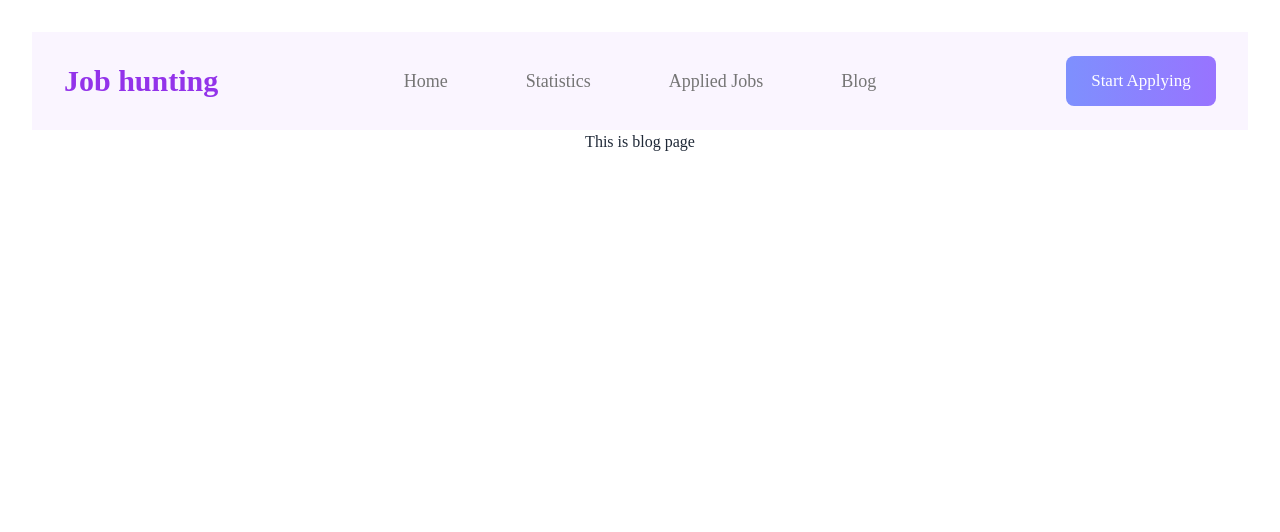
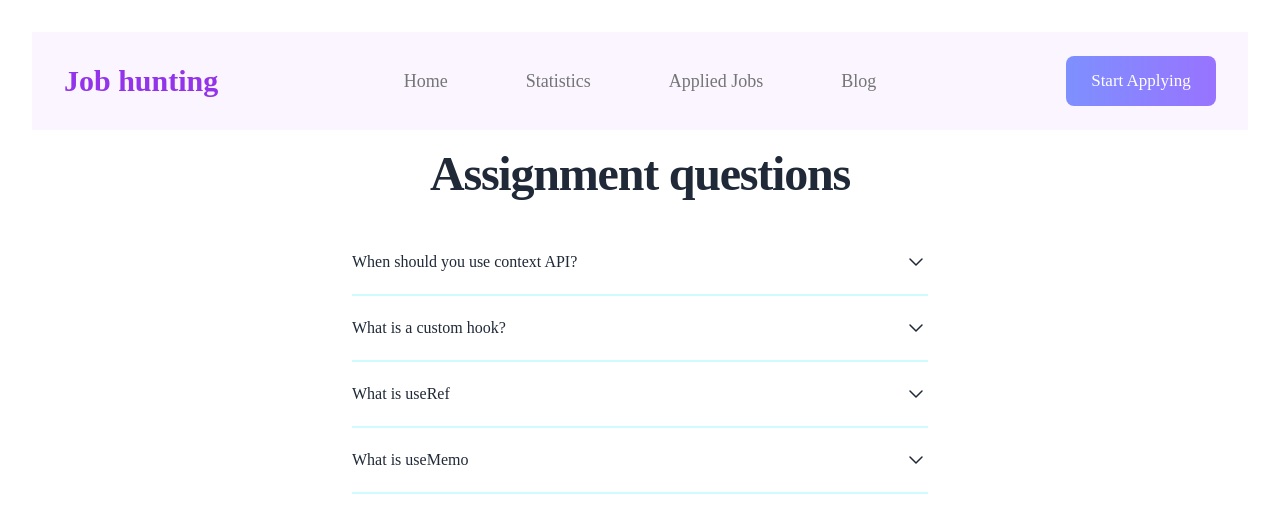
Before and after one commit to FowziaSultana/JobHunting, a React (Vite) app: page /Blog in a window 1280 px wide. Shown: the top 532 px of the page. Built offline with nearby package versions, Linux system fonts and the light colour scheme.

Commit message:
added stastics and blog

```diff
--- a/package.json
+++ b/package.json
@@ -17,6 +17,7 @@
     "react": "^18.2.0",
     "react-dom": "^18.2.0",
     "react-router-dom": "^6.10.0",
+    "recharts": "^2.5.0",
     "sort-by": "^1.2.0",
     "sweetalert2": "^11.7.3"
   },
--- a/src/Components/Blog/Blog.jsx
+++ b/src/Components/Blog/Blog.jsx
@@ -3,7 +3,128 @@ import React from "react";
 const Blog = () => {
   return (
     <div>
-      <h1>This is blog page</h1>
+      <div className="max-w-screen-xl mx-auto px-5 bg-white min-h-sceen">
+        <h2 className="font-bold text-5xl mt-5 tracking-tight text-center">
+          Assignment questions
+        </h2>
+
+        <div className="grid max-w-xl mx-auto mt-8">
+          <div className="py-5 border-b-2 border-cyan-100">
+            <details className="group">
+              <summary className="flex justify-between items-center font-medium cursor-pointer list-none">
+                <span>When should you use context API?</span>
+                <span className="transition group-open:rotate-180">
+                  <svg
+                    fill="none"
+                    height="24"
+                    shape-rendering="geometricPrecision"
+                    stroke="currentColor"
+                    stroke-linecap="round"
+                    stroke-linejoin="round"
+                    stroke-width="1.5"
+                    viewBox="0 0 24 24"
+                    width="24"
+                  >
+                    <path d="M6 9l6 6 6-6"></path>
+                  </svg>
+                </span>
+              </summary>
+              <p className="text-neutral-600 mt-3 group-open:animate-fadeIn">
+                One should use Context API in React when it is needed to pass
+                data through multiple levels of the component tree without the
+                need for prop drilling.Context API can also be useful when you
+                have a large number of components that need to access shared
+                data, such as a theme or user authentication state.
+              </p>
+            </details>
+          </div>
+          <div className="py-5 border-b-2 border-cyan-100">
+            <details className="group">
+              <summary className="flex justify-between items-center font-medium cursor-pointer list-none">
+                <span>What is a custom hook?</span>
+                <span className="transition group-open:rotate-180">
+                  <svg
+                    fill="none"
+                    height="24"
+                    shape-rendering="geometricPrecision"
+                    stroke="currentColor"
+                    stroke-linecap="round"
+                    stroke-linejoin="round"
+                    stroke-width="1.5"
+                    viewBox="0 0 24 24"
+                    width="24"
+                  >
+                    <path d="M6 9l6 6 6-6"></path>
+                  </svg>
+                </span>
+              </summary>
+              <p className="text-neutral-600 mt-3 group-open:animate-fadeIn">
+                A custom hook is a JavaScript function that uses one or more
+                built-in React hooks to encapsulate reusable logic that can be
+                shared across multiple components. Custom hooks help to abstract
+                away complex logic and improve code reusability and organization
+                in React applications.
+              </p>
+            </details>
+          </div>
+          <div className="py-5 border-b-2 border-cyan-100">
+            <details className="group">
+              <summary className="flex justify-between items-center font-medium cursor-pointer list-none">
+                <span> What is useRef</span>
+                <span className="transition group-open:rotate-180">
+                  <svg
+                    fill="none"
+                    height="24"
+                    shape-rendering="geometricPrecision"
+                    stroke="currentColor"
+                    stroke-linecap="round"
+                    stroke-linejoin="round"
+                    stroke-width="1.5"
+                    viewBox="0 0 24 24"
+                    width="24"
+                  >
+                    <path d="M6 9l6 6 6-6"></path>
+                  </svg>
+                </span>
+              </summary>
+              <p className="text-neutral-600 mt-3 group-open:animate-fadeIn">
+                useRef is a React hook that provides a way to store mutable
+                values that persist across renders. It returns a mutable ref
+                object, which can be used to access and modify the current value
+                without triggering a re-render. It's often used to reference DOM
+                nodes or to store state without triggering a re-render.
+              </p>
+            </details>
+          </div>
+          <div className="py-5 border-b-2 border-cyan-100">
+            <details className="group">
+              <summary className="flex justify-between items-center font-medium cursor-pointer list-none">
+                <span> What is useMemo</span>
+                <span className="transition group-open:rotate-180">
+                  <svg
+                    fill="none"
+                    height="24"
+                    shape-rendering="geometricPrecision"
+                    stroke="currentColor"
+                    stroke-linecap="round"
+                    stroke-linejoin="round"
+                    stroke-width="1.5"
+                    viewBox="0 0 24 24"
+                    width="24"
+                  >
+                    <path d="M6 9l6 6 6-6"></path>
+                  </svg>
+                </span>
+              </summary>
+              <p className="text-neutral-600 mt-3 group-open:animate-fadeIn">
+                useMemo is a React hook that memoizes a function's output based
+                on its dependencies, avoiding expensive re-execution of the
+                function when its dependencies haven't changed.
+              </p>
+            </details>
+          </div>
+        </div>
+      </div>
     </div>
   );
 };
--- /dev/null
+++ b/src/Components/Statistics/Statistics.css
@@ -0,0 +1,3 @@
+/* .custom-tooltip {
+    border:  1px solid ;
+} */
--- a/src/Components/Statistics/Statistics.jsx
+++ b/src/Components/Statistics/Statistics.jsx
@@ -1,9 +1,62 @@
-import React from "react";
+import React, { useEffect, useState } from "react";
+import {
+  ScatterChart,
+  Scatter,
+  XAxis,
+  YAxis,
+  CartesianGrid,
+  Tooltip,
+  ResponsiveContainer,
+} from "recharts";
+import "./Statistics.css";
 
 const Statistics = () => {
+  const [data, setdata] = useState([]);
+  useEffect(() => {
+    fetch("assignmentsMarks.json")
+      .then((res) => res.json())
+      .then((data) => {
+        setdata(data);
+        console.log(data);
+      });
+  }, []);
+
+  const CustomTooltip = ({ active, payload, label }) => {
+    if (active && payload && payload.length) {
+      return (
+        <div className="">
+          <p>{`Marks:  ${payload[1].value}`}</p>
+          <p>{`Name: ${payload[0].value}`}</p>
+        </div>
+      );
+    }
+    return null;
+  };
+
   return (
     <div>
-      <h1>This is stat page</h1>
+      <div className="text-center my-28">
+        <h1 className="text-5xl text-purple-400">
+          {" "}
+          Scatter Chart For Assignments Marks{" "}
+        </h1>{" "}
+      </div>
+      <ResponsiveContainer width="100%" height={400}>
+        <ScatterChart
+          margin={{
+            top: 20,
+            right: 20,
+            bottom: 20,
+            left: 20,
+          }}
+        >
+          <CartesianGrid />
+          <XAxis dataKey="name" />
+          <YAxis dataKey="marks" />
+          <Tooltip content={<CustomTooltip />} />
+          <Scatter data={data} fill="#8884d8" />
+        </ScatterChart>
+      </ResponsiveContainer>
     </div>
   );
 };
```
Also changed, not shown: public/assignmentsMarks.json (added, +37 -0 lines), 2 other files (tests, documents, lock files or other folders).
